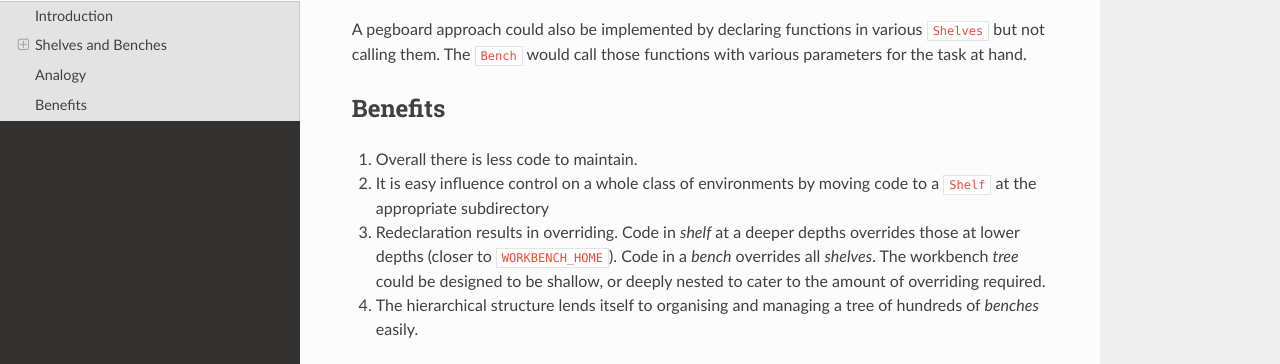
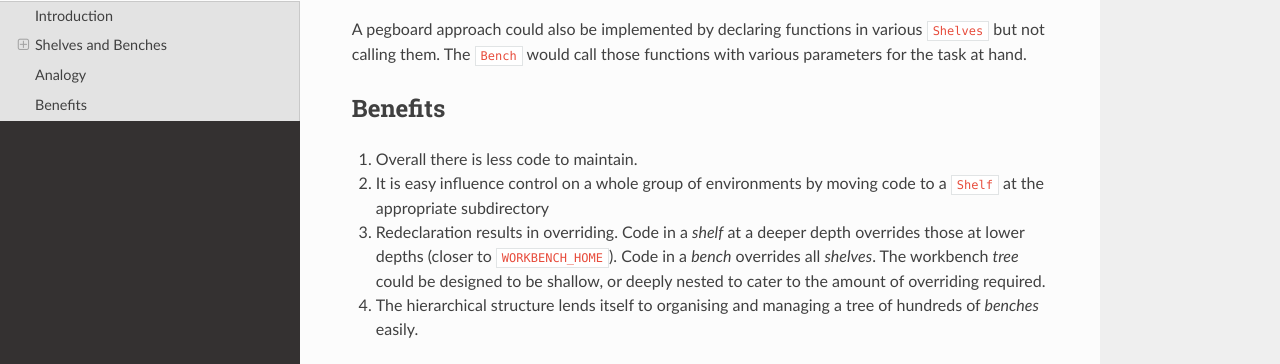
Before and after one commit to pshirali/workbench, a Sphinx documentation site: the page built from docs/source/concepts/basics.rst, in a window 1280 px wide and 900 px high, scrolled down 2059 px. Shown: the part 369-733 px from the top of the window. Built offline with Sphinx 7.4.7 and the Read the Docs theme 2.0.0, drawn with Linux system fonts in a browser that asks for light colours; some of the changed text lies outside the part shown.

Commit message:
Fixed typo and replaced words.

```diff
--- a/docs/source/concepts/basics.rst
+++ b/docs/source/concepts/basics.rst
@@ -70,7 +70,7 @@ The table below maps the name of the `shelf` to the underlying resource file:
     | bar/baz/      | WORKBENCH_HOME/bar/baz/wb.shelf               |
     +---------------+-----------------------------------------------+
 
-The sub-directory ``bar/`` is not a `shelf` because it doesn't
+The subdirectory ``bar/`` is not a `shelf` because it doesn't
 contain ``wb.shelf``.
 
 
@@ -144,9 +144,9 @@ Benefits
 
 
 1. Overall there is less code to maintain.
-2. It is easy influence control on a whole class of environments by moving
+2. It is easy influence control on a whole group of environments by moving
    code to a ``Shelf`` at the appropriate subdirectory
-3. Redeclaration results in overriding. Code in `shelf` at a deeper depths
+3. Redeclaration results in overriding. Code in a `shelf` at a deeper depth
    overrides those at lower depths (closer to ``WORKBENCH_HOME``). Code in
    a `bench` overrides all `shelves`. The workbench `tree` could be designed
    to be shallow, or deeply nested to cater to the amount of overriding
```
